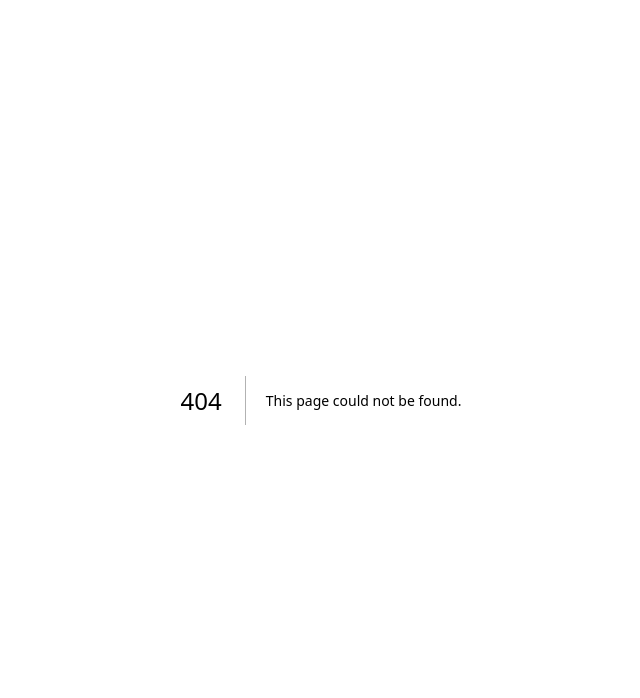
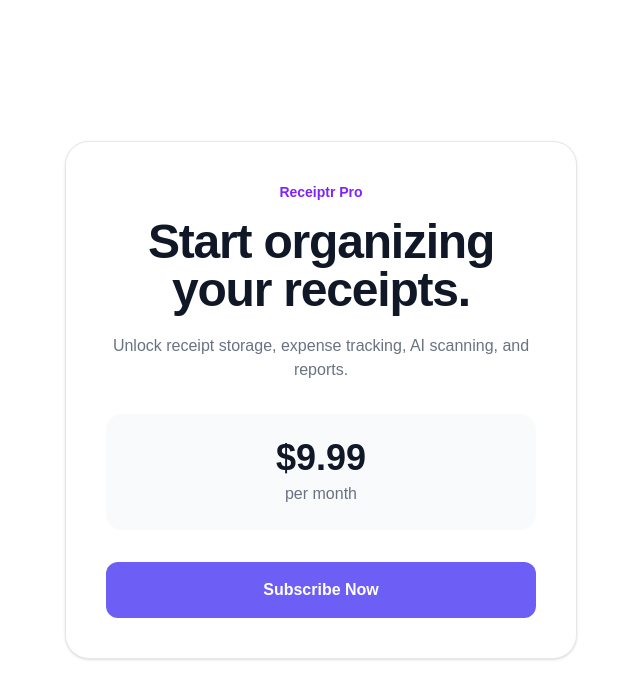
Before and after one commit to christianmvasquez/ReceiptVault, a Next.js app: page /pricing in a window 1280 px wide. Before the commit this address had no page. Shown: the top 698 px of the page, without its empty margins (319-959 px from the left). Built offline with nearby package versions, Linux system fonts and the light colour scheme.

Commit message:
Add Stripe subscription pricing flow

```diff
--- /dev/null
+++ b/app/api/scan-receipt/create-checkout-session/route.ts
@@ -0,0 +1,31 @@
+import { NextResponse } from "next/server";
+import Stripe from "stripe";
+
+const stripe = new Stripe(process.env.STRIPE_SECRET_KEY!);
+
+export async function POST() {
+  try {
+    const siteUrl = process.env.NEXT_PUBLIC_SITE_URL || "http://localhost:3000";
+
+    const session = await stripe.checkout.sessions.create({
+      mode: "subscription",
+      payment_method_types: ["card"],
+      line_items: [
+        {
+          price: process.env.NEXT_PUBLIC_STRIPE_PRICE_ID!,
+          quantity: 1,
+        },
+      ],
+      success_url: `${siteUrl}/dashboard?success=true`,
+      cancel_url: `${siteUrl}/login?canceled=true`,
+    });
+
+    return NextResponse.json({ url: session.url });
+  } catch (error) {
+    console.error("Stripe checkout error:", error);
+    return NextResponse.json(
+      { error: "Unable to create checkout session" },
+      { status: 500 }
+    );
+  }
+}
--- a/app/login/page.tsx
+++ b/app/login/page.tsx
@@ -24,7 +24,7 @@
       return;
     }
 
-    window.location.href = "/dashboard";
+    window.location.href = "/pricing";
   }
 
   async function handleSignUp() {
@@ -40,27 +40,27 @@
       return;
     }
 
-    setMessage("Account created. Check your email to confirm your account.");
+    setMessage("Account created. Check your email, then sign in.");
   }
 
   return (
-    <main className="flex min-h-screen items-center justify-center bg-white px-6 text-gray-900">
-      <div className="w-full max-w-md rounded-3xl border border-gray-200 bg-white p-8 shadow-sm">
-        <h1 className="text-4xl font-bold tracking-tight">
-          Sign in to Receiptr
+    <main className="flex min-h-screen items-center justify-center bg-white px-6">
+      <div className="w-full max-w-md rounded-3xl border border-gray-200 bg-white p-10 shadow-sm">
+        <h1 className="text-4xl font-bold tracking-tight text-gray-900">
+          Welcome to Receiptr
         </h1>
 
         <p className="mt-3 text-gray-500">
-          Manage your receipts and expenses in one clean dashboard.
+          Create an account or sign in to continue.
         </p>
 
         <form onSubmit={handleSignIn} className="mt-8 space-y-4">
           <input
             type="email"
-            placeholder="Email address"
+            placeholder="Email Address"
             value={email}
             onChange={(e) => setEmail(e.target.value)}
-            className="w-full rounded-xl border border-gray-200 bg-gray-50 p-4 outline-none focus:border-violet-500"
+            className="w-full rounded-xl border border-gray-300 bg-gray-50 p-4 outline-none focus:border-violet-500"
             required
           />
 
@@ -69,24 +69,31 @@
             placeholder="Password"
             value={password}
             onChange={(e) => setPassword(e.target.value)}
-            className="w-full rounded-xl border border-gray-200 bg-gray-50 p-4 outline-none focus:border-violet-500"
+            className="w-full rounded-xl border border-gray-300 bg-gray-50 p-4 outline-none focus:border-violet-500"
             required
           />
 
-          <button className="w-full rounded-xl bg-[#6D5EF5] p-4 font-semibold text-white hover:bg-[#5B4CF0]">
+          <button
+            type="submit"
+            className="w-full rounded-xl bg-[#6D5EF5] p-4 font-semibold text-white hover:bg-[#5B4CF0]"
+          >
             Sign In
           </button>
 
           <button
             type="button"
             onClick={handleSignUp}
-            className="w-full rounded-xl border border-gray-200 bg-white p-4 font-semibold text-gray-900 hover:bg-gray-50"
+            className="w-full rounded-xl border border-gray-300 p-4 font-semibold text-gray-900 hover:bg-gray-50"
           >
             Create Account
           </button>
         </form>
 
-        {message && <p className="mt-5 text-sm text-gray-500">{message}</p>}
+        {message && (
+          <p className="mt-6 rounded-xl bg-gray-100 p-3 text-center text-sm text-gray-700">
+            {message}
+          </p>
+        )}
       </div>
     </main>
   );
--- /dev/null
+++ b/app/pricing/page.tsx
@@ -0,0 +1,57 @@
+"use client";
+
+import { useState } from "react";
+
+export default function PricingPage() {
+  const [message, setMessage] = useState("");
+
+  async function handleSubscribe() {
+    setMessage("");
+
+    const response = await fetch("/api/create-checkout-session", {
+      method: "POST",
+    });
+
+    const data = await response.json();
+
+    if (data.url) {
+      window.location.href = data.url;
+    } else {
+      setMessage("Unable to start checkout.");
+    }
+  }
+
+  return (
+    <main className="flex min-h-screen items-center justify-center bg-white px-6 text-gray-900">
+      <div className="w-full max-w-lg rounded-3xl border border-gray-200 bg-white p-10 text-center shadow-sm">
+        <p className="text-sm font-semibold text-violet-600">
+          Receiptr Pro
+        </p>
+
+        <h1 className="mt-4 text-5xl font-bold tracking-tight">
+          Start organizing your receipts.
+        </h1>
+
+        <p className="mt-5 text-gray-500">
+          Unlock receipt storage, expense tracking, AI scanning, and reports.
+        </p>
+
+        <div className="mt-8 rounded-2xl bg-gray-50 p-6">
+          <p className="text-4xl font-bold">$9.99</p>
+          <p className="mt-1 text-gray-500">per month</p>
+        </div>
+
+        <button
+          onClick={handleSubscribe}
+          className="mt-8 w-full rounded-xl bg-[#6D5EF5] p-4 font-semibold text-white hover:bg-[#5B4CF0]"
+        >
+          Subscribe Now
+        </button>
+
+        {message && (
+          <p className="mt-5 text-sm text-gray-500">{message}</p>
+        )}
+      </div>
+    </main>
+  );
+}
--- a/package.json
+++ b/package.json
@@ -15,7 +15,8 @@
     "next": "16.2.10",
     "openai": "^6.45.0",
     "react": "19.2.4",
-    "react-dom": "19.2.4"
+    "react-dom": "19.2.4",
+    "stripe": "^22.3.0"
   },
   "devDependencies": {
     "@tailwindcss/postcss": "^4",
```
Also changed, not shown: 1 other file (tests, documents, lock files or other folders).
